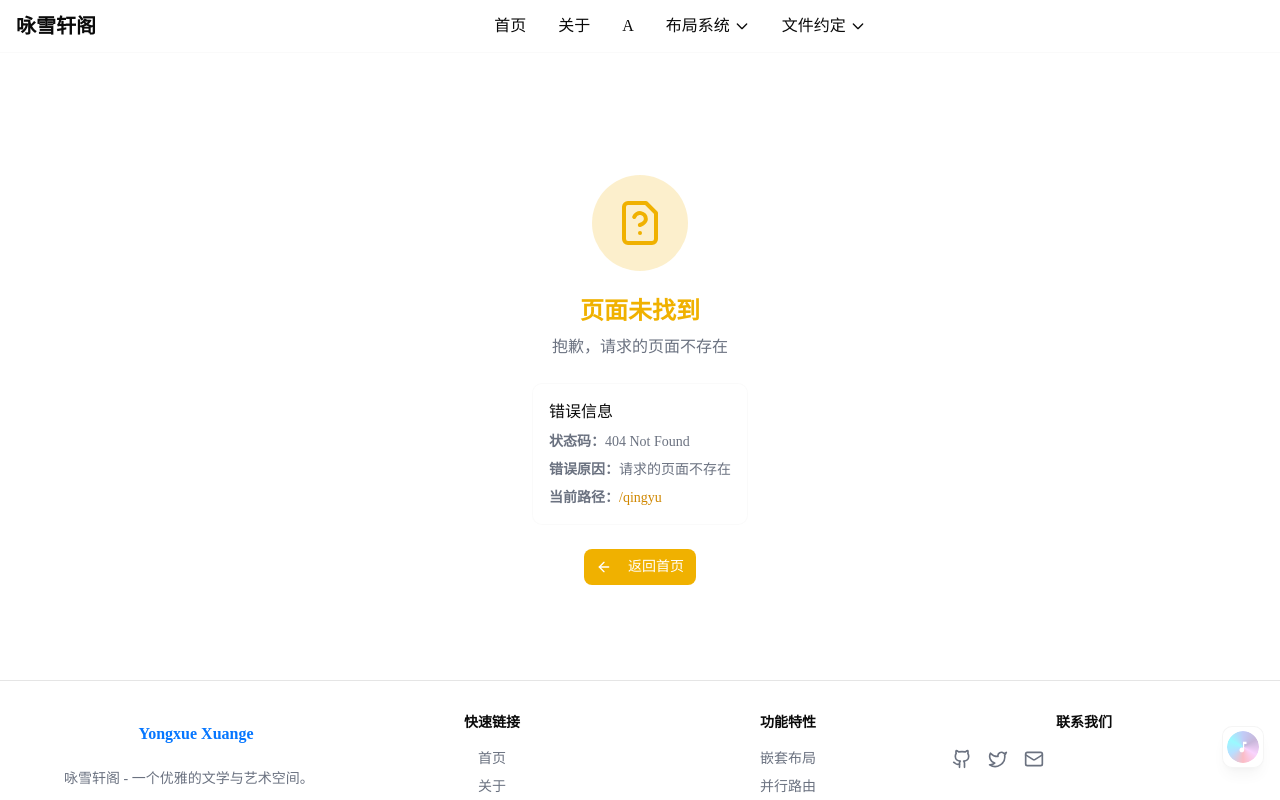
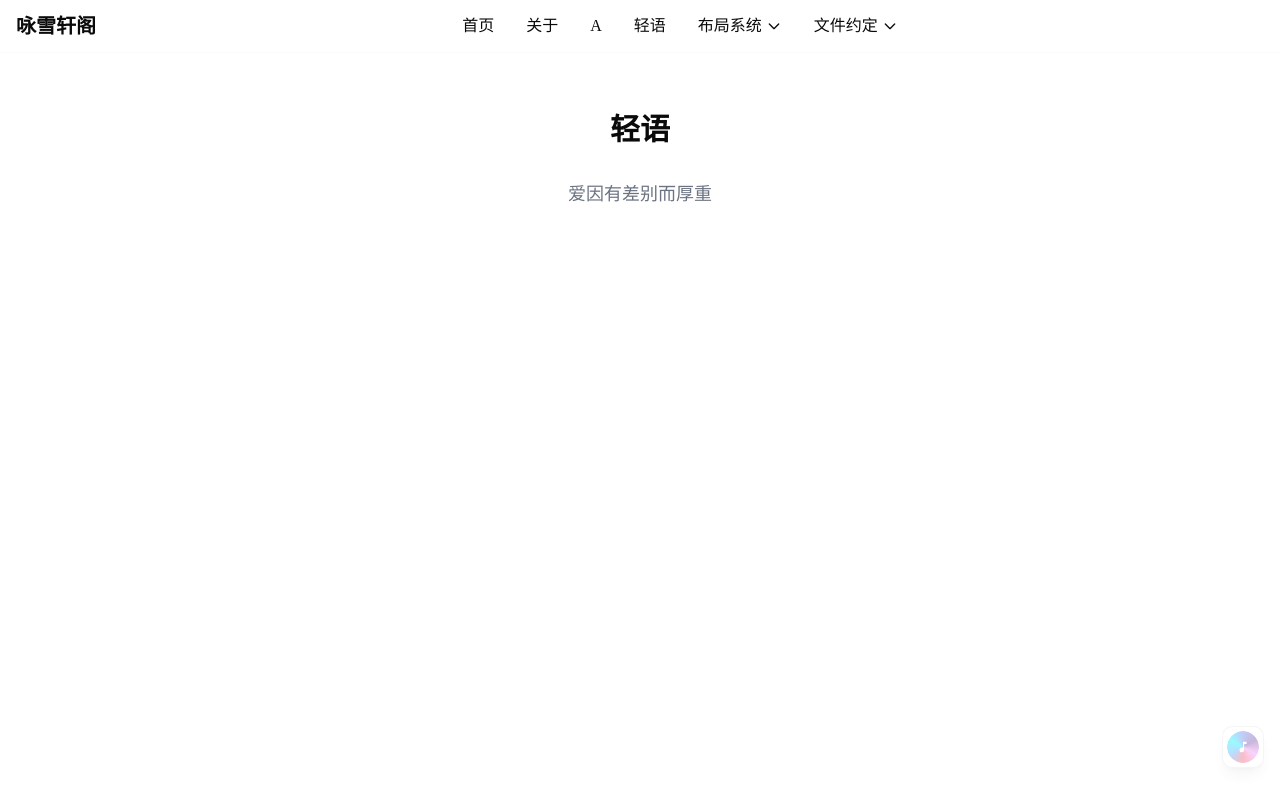
Before and after one commit to weiyuhl/next-app-router, a Next.js app: page /qingyu in a window 1280 px wide. Before the commit this address had no page. Shown: the top 800 px of the page. Built offline with nearby package versions, Linux system fonts and the light colour scheme.

Commit message:
新增轻语页面：添加包含'爱因有差别而厚重'内容的页面和导航链接

```diff
--- /dev/null
+++ b/src/app/qingyu/page.tsx
@@ -0,0 +1,22 @@
+import { Metadata } from "next";
+
+export const metadata: Metadata = {
+  title: "轻语",
+  description: "轻语页面 - 爱因有差别而厚重",
+  keywords: ["轻语", "感悟", "生活"],
+};
+
+export default function QingyuPage() {
+  return (
+    <div className="min-h-screen bg-background text-foreground">
+      <main className="container mx-auto px-4 py-8">
+        <h1 className="text-3xl font-bold text-center mb-8">轻语</h1>
+        <div className="flex justify-center">
+          <p className="text-lg text-muted-foreground">
+            爱因有差别而厚重
+          </p>
+        </div>
+      </main>
+    </div>
+  );
+}
--- a/src/components/Header.tsx
+++ b/src/components/Header.tsx
@@ -40,6 +40,7 @@ export default function Header() {
     { href: "/", label: "首页" },
     { href: "/about", label: "关于" },
     { href: "/code-snap", label: "A" },
+    { href: "/qingyu", label: "轻语" },
   ];
 
   const navigationGroups = [
```
